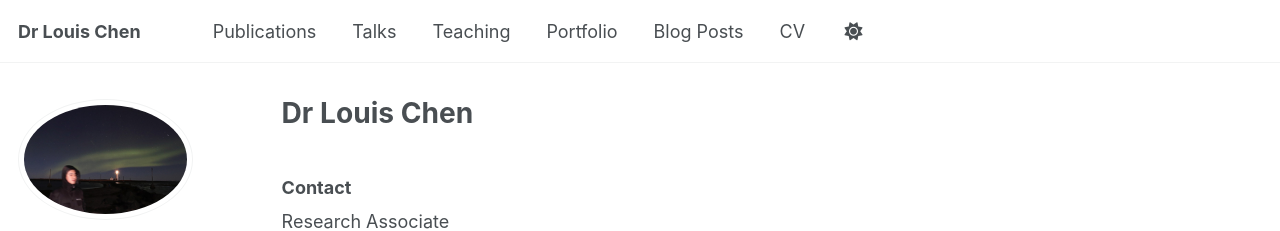
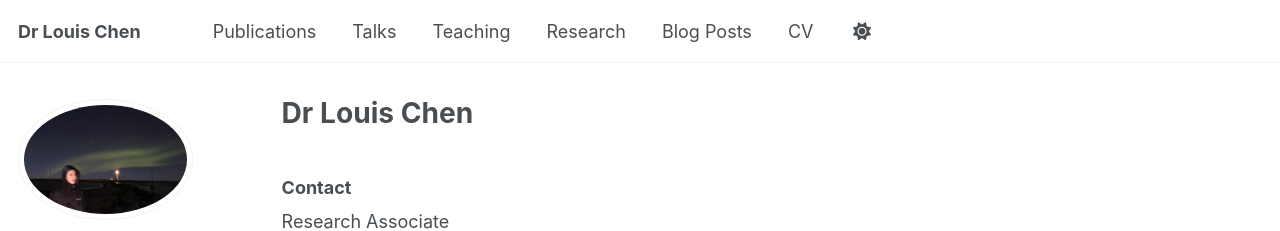
Before and after one commit to Louisanity/louisanity.github.io, a Jekyll site: the page built from _pages/about.md, in a window 1280 px wide. Shown: the top 231 px of the page. Built offline with Jekyll 4.4.1, drawn with Linux system fonts in a browser that asks for light colours; some web fonts are replaced.

Commit message:
Update navigation.yml

```diff
--- a/_data/navigation.yml
+++ b/_data/navigation.yml
@@ -17,8 +17,8 @@ main:
   - title: "Teaching"
     url: /teaching/
 
-  - title: "Portfolio"
-    url: /portfolio/
+  - title: "Research"
+    url: /Research/
 
   - title: "Blog Posts"
     url: /year-archive/
```
